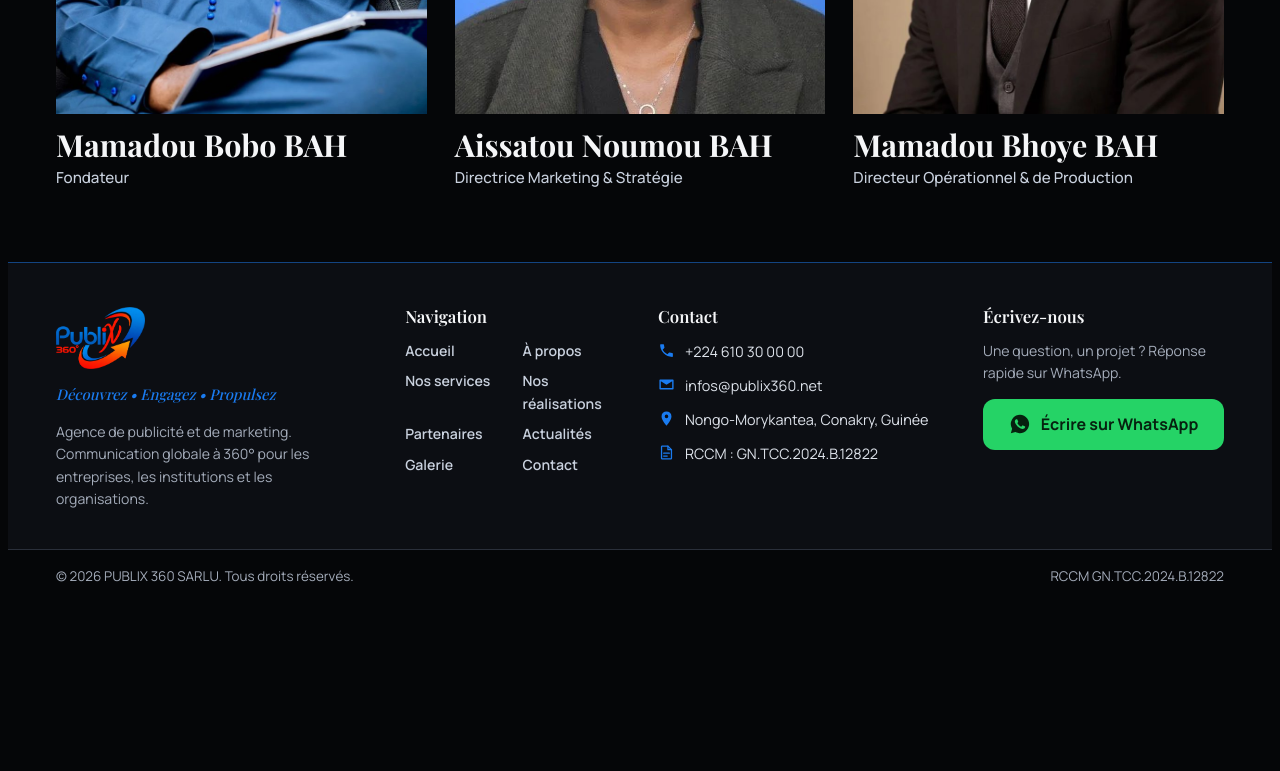
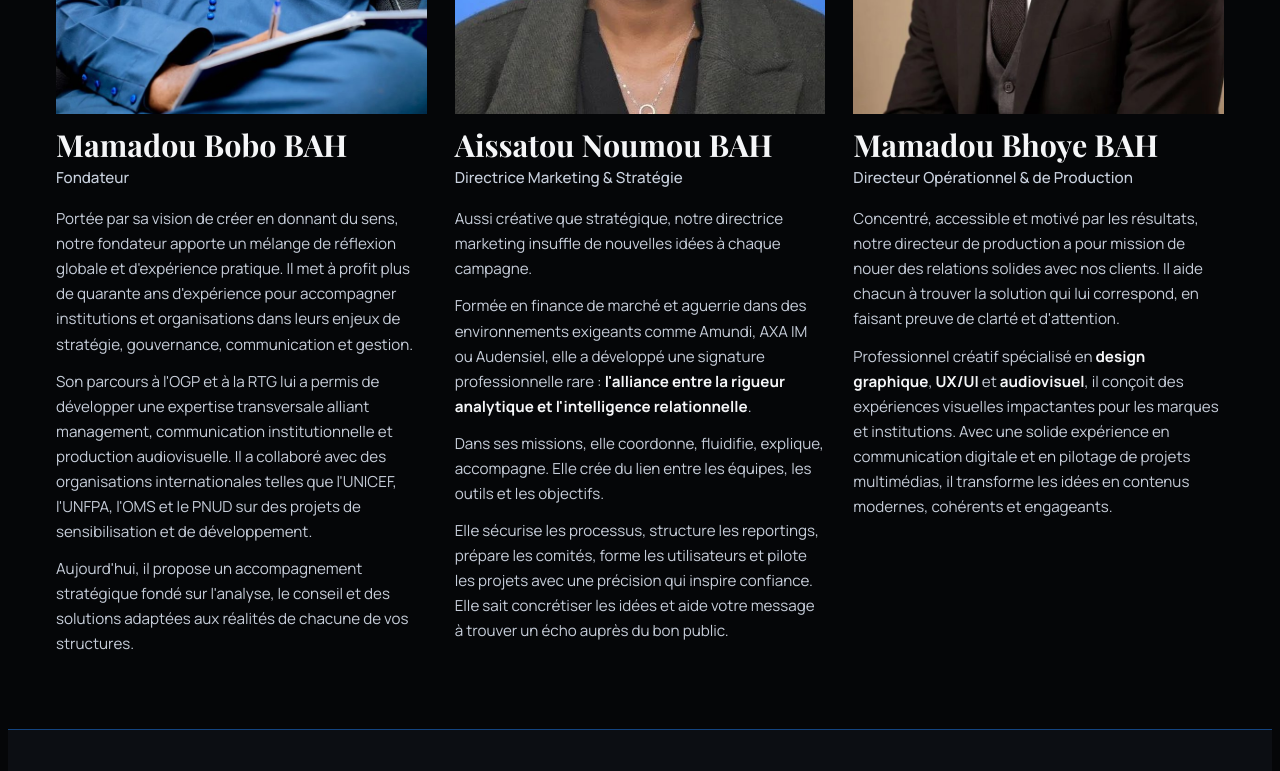
Before and after one commit to aissatoubalde-cell/publix, a plain HTML site: page a-propos.html in a window 1280 px wide. Shown: the part 2320-3091 px from the top of the page. Before the commit the page ends 2931 px from the top, so only its background shows below. Drawn offline with nearby package versions, Linux system fonts and the light colour scheme; a web font is replaced by a local one.

Commit message:
Équipe : textes de présentation de publix360.net
Co-Authored-By: Claude Opus 5.5 <noreply@anthropic.com>

```diff
--- a/a-propos.html
+++ b/a-propos.html
@@ -128,15 +128,15 @@
     <div class="tm-grid">
       <figure class="tm-member">
         <div class="tm-photo-lg"><img src="img/equipe/bobo.jpg" alt="Mamadou Bobo BAH" loading="lazy" style="object-position:center 20%"></div>
-        <figcaption><h3>Mamadou Bobo BAH</h3><span class="tm-role">Fondateur</span></figcaption>
+        <figcaption><h3>Mamadou Bobo BAH</h3><span class="tm-role">Fondateur</span><div class="tm-bio"><p>Portée par sa vision de créer en donnant du sens, notre fondateur apporte un mélange de réflexion globale et d'expérience pratique. Il met à profit plus de quarante ans d'expérience pour accompagner institutions et organisations dans leurs enjeux de stratégie, gouvernance, communication et gestion.</p><p>Son parcours à l'OGP et à la RTG lui a permis de développer une expertise transversale alliant management, communication institutionnelle et production audiovisuelle. Il a collaboré avec des organisations internationales telles que l'UNICEF, l'UNFPA, l'OMS et le PNUD sur des projets de sensibilisation et de développement.</p><p>Aujourd'hui, il propose un accompagnement stratégique fondé sur l'analyse, le conseil et des solutions adaptées aux réalités de chacune de vos structures.</p></div></figcaption>
       </figure>
       <figure class="tm-member">
         <div class="tm-photo-lg"><img src="img/equipe/aissatou.jpg" alt="Aissatou Noumou BAH" loading="lazy" style="object-position:center 35%"></div>
-        <figcaption><h3>Aissatou Noumou BAH</h3><span class="tm-role">Directrice Marketing &amp; Stratégie</span></figcaption>
+        <figcaption><h3>Aissatou Noumou BAH</h3><span class="tm-role">Directrice Marketing &amp; Stratégie</span><div class="tm-bio"><p>Aussi créative que stratégique, notre directrice marketing insuffle de nouvelles idées à chaque campagne.</p><p>Formée en finance de marché et aguerrie dans des environnements exigeants comme Amundi, AXA IM ou Audensiel, elle a développé une signature professionnelle rare : <b>l'alliance entre la rigueur analytique et l'intelligence relationnelle</b>.</p><p>Dans ses missions, elle coordonne, fluidifie, explique, accompagne. Elle crée du lien entre les équipes, les outils et les objectifs.</p><p>Elle sécurise les processus, structure les reportings, prépare les comités, forme les utilisateurs et pilote les projets avec une précision qui inspire confiance. Elle sait concrétiser les idées et aide votre message à trouver un écho auprès du bon public.</p></div></figcaption>
       </figure>
       <figure class="tm-member">
         <div class="tm-photo-lg"><img src="img/equipe/bhoye.jpg" alt="Mamadou Bhoye BAH" loading="lazy" style="object-position:center 25%"></div>
-        <figcaption><h3>Mamadou Bhoye BAH</h3><span class="tm-role">Directeur Opérationnel &amp; de Production</span></figcaption>
+        <figcaption><h3>Mamadou Bhoye BAH</h3><span class="tm-role">Directeur Opérationnel &amp; de Production</span><div class="tm-bio"><p>Concentré, accessible et motivé par les résultats, notre directeur de production a pour mission de nouer des relations solides avec nos clients. Il aide chacun à trouver la solution qui lui correspond, en faisant preuve de clarté et d'attention.</p><p>Professionnel créatif spécialisé en <b>design graphique</b>, <b>UX/UI</b> et <b>audiovisuel</b>, il conçoit des expériences visuelles impactantes pour les marques et institutions. Avec une solide expérience en communication digitale et en pilotage de projets multimédias, il transforme les idées en contenus modernes, cohérents et engageants.</p></div></figcaption>
       </figure>
     </div>
   </div>
--- a/style.css
+++ b/style.css
@@ -542,3 +542,5 @@ select#besoin{appearance:none;-webkit-appearance:none;background-image:url("data
 .tm-member figcaption{display:flex;flex-direction:column;gap:4px}
 .tm-member h3{font-family:var(--f-display);font-size:clamp(1.4rem,2.4vw,1.9rem);font-weight:700;line-height:1.1}
 .tm-member .tm-role{font-size:.95rem;color:#C9D1DE;font-weight:500;letter-spacing:0}
+.tm-bio{margin-top:12px;display:flex;flex-direction:column;gap:12px;color:#C7CEDA;font-size:.95rem;line-height:1.65}
+.tm-bio b{color:var(--paper)}
```
Also changed, not shown: index.html (+3 -3 lines).
